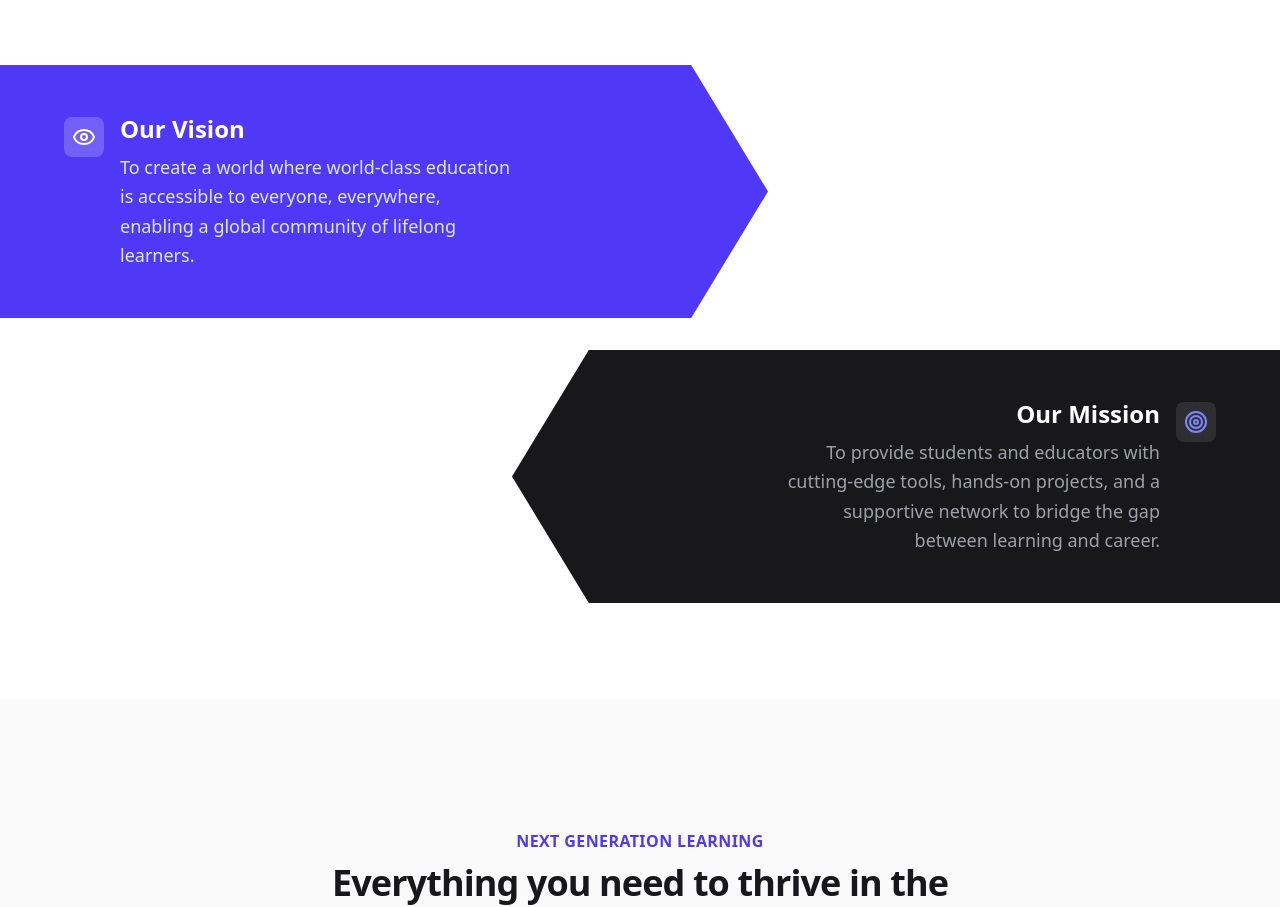
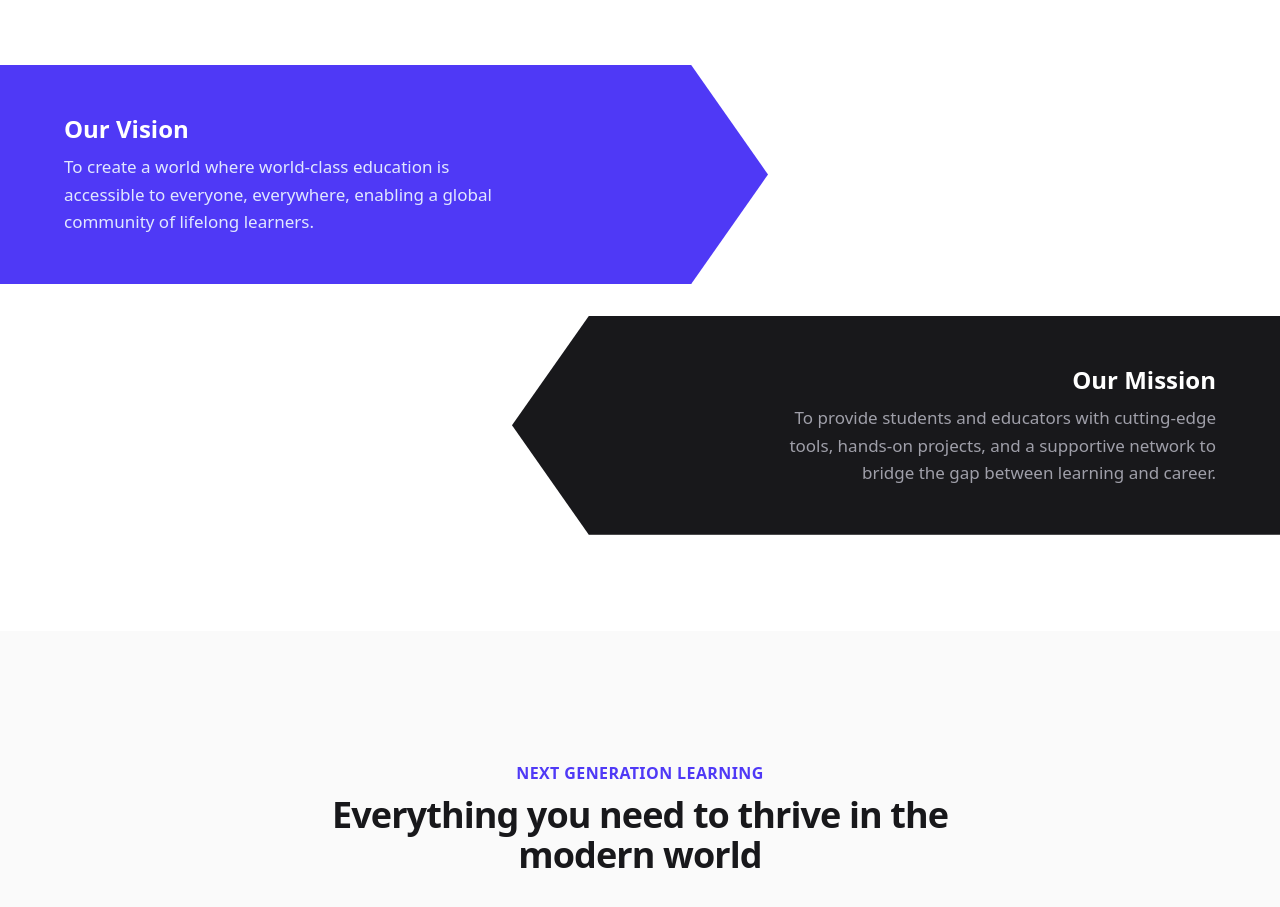
Before and after one commit to FDT-Server/StudentForge, a Next.js app: page / in a window 1280 px wide. Shown: the part 887-1794 px from the top of the page. Built offline with nearby package versions, Linux system fonts and the light colour scheme.

Commit message:
Update Mission & Vision: removed icons for a cleaner look

```diff
--- a/src/components/MissionVision.tsx
+++ b/src/components/MissionVision.tsx
@@ -1,7 +1,6 @@
 "use client";
 
 import { motion } from "framer-motion";
-import { Target, Eye } from "lucide-react";
 
 export default function MissionVision() {
     return (
@@ -39,16 +38,11 @@ export default function MissionVision() {
                         className="bg-indigo-600 text-white py-12 pl-8 md:pl-16 pr-12 md:pr-24 shadow-2xl"
                         style={{ clipPath: "polygon(0% 0%, 90% 0%, 100% 50%, 90% 100%, 0% 100%)" }}
                     >
-                        <div className="flex items-start gap-4 max-w-md">
-                            <div className="mt-1 bg-white/20 p-2 rounded-lg backdrop-blur-sm">
-                                <Eye className="h-6 w-6 text-white" />
-                            </div>
-                            <div>
+                        <div className="max-w-md">
                             <h3 className="text-2xl font-bold mb-2">Our Vision</h3>
-                                <p className="text-indigo-100 text-lg leading-relaxed">
+                            <p className="text-indigo-100 text-[17px] leading-relaxed">
                                 To create a world where world-class education is accessible to everyone, everywhere, enabling a global community of lifelong learners.
                             </p>
-                            </div>
                         </div>
                     </div>
                 </motion.div>
@@ -65,16 +59,11 @@ export default function MissionVision() {
                         className="bg-zinc-900 text-white py-12 pr-8 md:pr-16 pl-12 md:pl-24 shadow-2xl"
                         style={{ clipPath: "polygon(10% 0%, 100% 0%, 100% 100%, 10% 100%, 0% 50%)" }}
                     >
-                        <div className="flex items-start flex-row-reverse gap-4 max-w-md ml-auto text-right">
-                            <div className="mt-1 bg-white/10 p-2 rounded-lg backdrop-blur-sm">
-                                <Target className="h-6 w-6 text-indigo-400" />
-                            </div>
-                            <div>
+                        <div className="max-w-md ml-auto text-right">
                             <h3 className="text-2xl font-bold mb-2">Our Mission</h3>
-                                <p className="text-zinc-400 text-lg leading-relaxed">
+                            <p className="text-zinc-400 text-[17px] leading-relaxed">
                                 To provide students and educators with cutting-edge tools, hands-on projects, and a supportive network to bridge the gap between learning and career.
                             </p>
-                            </div>
                         </div>
                     </div>
                 </motion.div>
```
Lines whose indentation alone changed are shown as unchanged.
